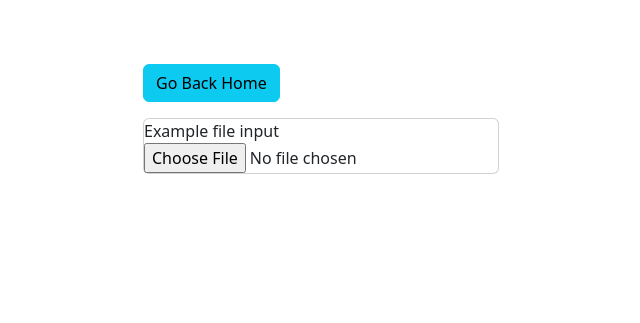
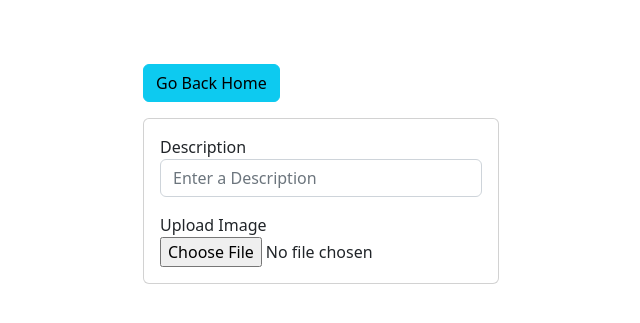
Before and after one commit to DenisMuga/gallery-app, a Django app: page /add/ in a window 1280 px wide. Shown: the top 323 px of the page, without its empty margins (319-959 px from the left). Run offline with Django 3.2, Linux system fonts and the light colour scheme.

Commit message:
Styling for upload form in the add template

```diff
--- a/mygallery/photos/templates/photos/add.html
+++ b/mygallery/photos/templates/photos/add.html
@@ -16,9 +16,13 @@
                 <div class="card">
                     <form>
                         <form>
-                            <div class="form-group">
-                              <label for="exampleFormControlFile1">Example file input</label>
-                              <input type="file" class="form-control-file" id="exampleFormControlFile1">
+                            <div class="form-group m-3">
+                                <label>Description</label>
+                                <input type="text" placeholder="Enter a Description" class="form-control">
+                              </div>
+                            <div class="form-group m-3">
+                              <label>Upload Image</label>
+                              <input type="file" class="form-control-file">
                             </div>
                           </form>
                     </form>
```
